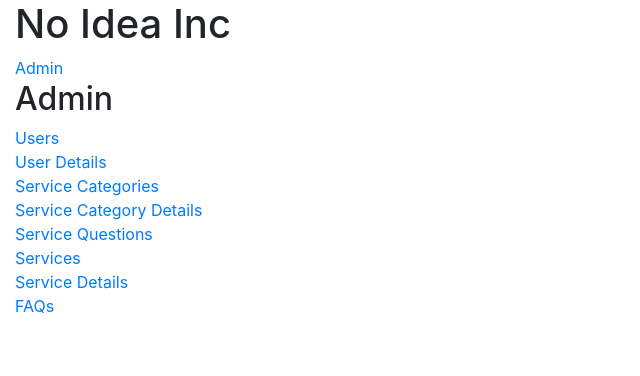
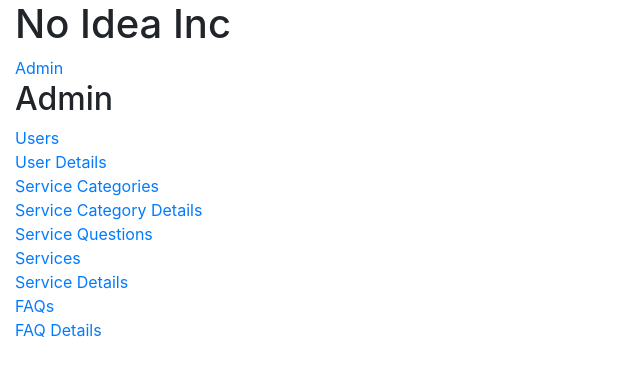
Before and after one commit to hughesbrian/cs4500_sp19_client_react_noideainc, a React (Create React App) app: page /admin in a window 1280 px wide. Shown: the top 376 px of the page, without its empty margins (0-640 px from the left). Built offline with nearby package versions, Linux system fonts and the light colour scheme.

Commit message:
add link to FAQ Details

```diff
--- a/src/components/Admin.js
+++ b/src/components/Admin.js
@@ -39,6 +39,8 @@ const Admin = () =>
                 	<Link to="/admin/service/1">Service Details</Link>
                 	<br/>
                     <Link to="/admin/faqs">FAQs</Link>
+                    <br/>
+                    <Link to="/admin/faqs/1">FAQ Details</Link>
                     {/* THE CURLY BRACKETS ARE PART OF THE COMMENT. IF REMOVED,
                     THE CODE BELOW WILL BE RUNNED, EVEN THOUGH IT IS COMMENTED OUT.
                     JUST CUT OUT WHAT YOU NEED AND PASTE IT ABOVE.
@@ -51,10 +53,6 @@ const Admin = () =>
                 <Link to="/admin/service-answers">Service Answers</Link>
                 <br/>
                 <Link to="/admin/service-answers/1">Service Answers Details</Link>
-                <br/>
-                <Link to="/admin/faqs">FAQs</Link>
-                <br/>
-                <Link to="/admin/faqs/1">FAQ Details</Link>
                 <br/>
                 <Link to="/admin/faq-answers">FAQ Answers</Link>
                 <br/>
```
